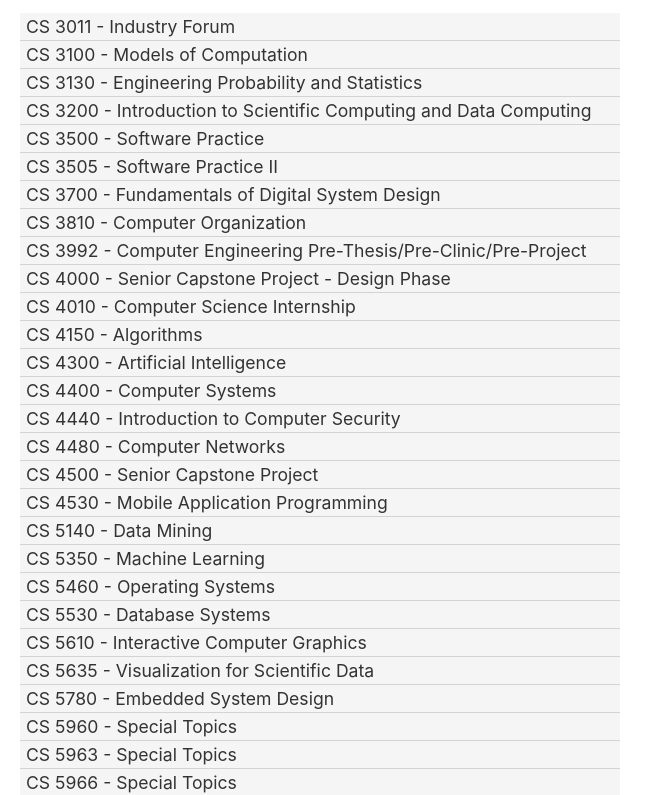
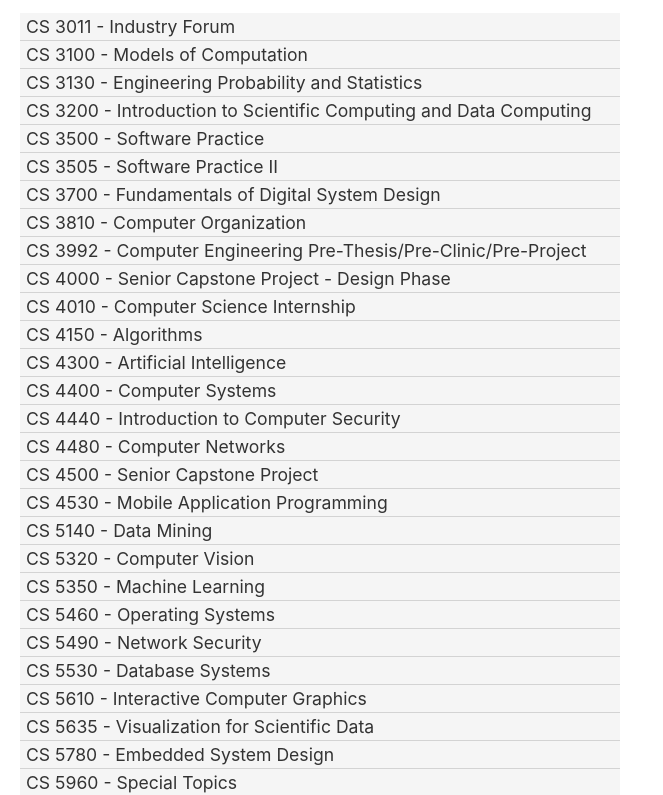
Before and after one commit to dotspencer/utah-cs-upper, a plain HTML site: page index.html in a window 1280 px wide. Shown: the part 164-959 px from the top of the page, without its empty margins (0-663 px from the left). Drawn offline with Linux system fonts and the light colour scheme.

Commit message:
Updated Spring 2020 list

```diff
--- a/index.html
+++ b/index.html
@@ -22,15 +22,15 @@
     <li><a href="https://dars.sys.utah.edu/selfservice/plannedcourse/preview.html?department=CS&amp;number=4500" target="view">CS 4500 - Senior Capstone Project</a></li>
     <li><a href="https://dars.sys.utah.edu/selfservice/plannedcourse/preview.html?department=CS&amp;number=4530" target="view">CS 4530 - Mobile Application Programming</a></li>
     <li><a href="https://dars.sys.utah.edu/selfservice/plannedcourse/preview.html?department=CS&amp;number=5140" target="view">CS 5140 - Data Mining</a></li>
+    <li><a href="https://dars.sys.utah.edu/selfservice/plannedcourse/preview.html?department=CS&amp;number=5320" target="view">CS 5320 - Computer Vision</a></li>
     <li><a href="https://dars.sys.utah.edu/selfservice/plannedcourse/preview.html?department=CS&amp;number=5350" target="view">CS 5350 - Machine Learning</a></li>
     <li><a href="https://dars.sys.utah.edu/selfservice/plannedcourse/preview.html?department=CS&amp;number=5460" target="view">CS 5460 - Operating Systems</a></li>
+    <li><a href="https://dars.sys.utah.edu/selfservice/plannedcourse/preview.html?department=CS&amp;number=5490" target="view">CS 5490 - Network Security</a></li>
     <li><a href="https://dars.sys.utah.edu/selfservice/plannedcourse/preview.html?department=CS&amp;number=5530" target="view">CS 5530 - Database Systems</a></li>
     <li><a href="https://dars.sys.utah.edu/selfservice/plannedcourse/preview.html?department=CS&amp;number=5610" target="view">CS 5610 - Interactive Computer Graphics</a></li>
     <li><a href="https://dars.sys.utah.edu/selfservice/plannedcourse/preview.html?department=CS&amp;number=5635" target="view">CS 5635 - Visualization for Scientific Data</a></li>
     <li><a href="https://dars.sys.utah.edu/selfservice/plannedcourse/preview.html?department=CS&amp;number=5780" target="view">CS 5780 - Embedded System Design</a></li>
     <li><a href="https://dars.sys.utah.edu/selfservice/plannedcourse/preview.html?department=CS&amp;number=5960" target="view">CS 5960 - Special Topics</a></li>
-    <li><a href="https://dars.sys.utah.edu/selfservice/plannedcourse/preview.html?department=CS&amp;number=5963" target="view">CS 5963 - Special Topics</a></li>
-    <li><a href="https://dars.sys.utah.edu/selfservice/plannedcourse/preview.html?department=CS&amp;number=5966" target="view">CS 5966 - Special Topics</a></li>
   </ul>
   <p><b>Fall 2019</b></p>
   <ul>
```
